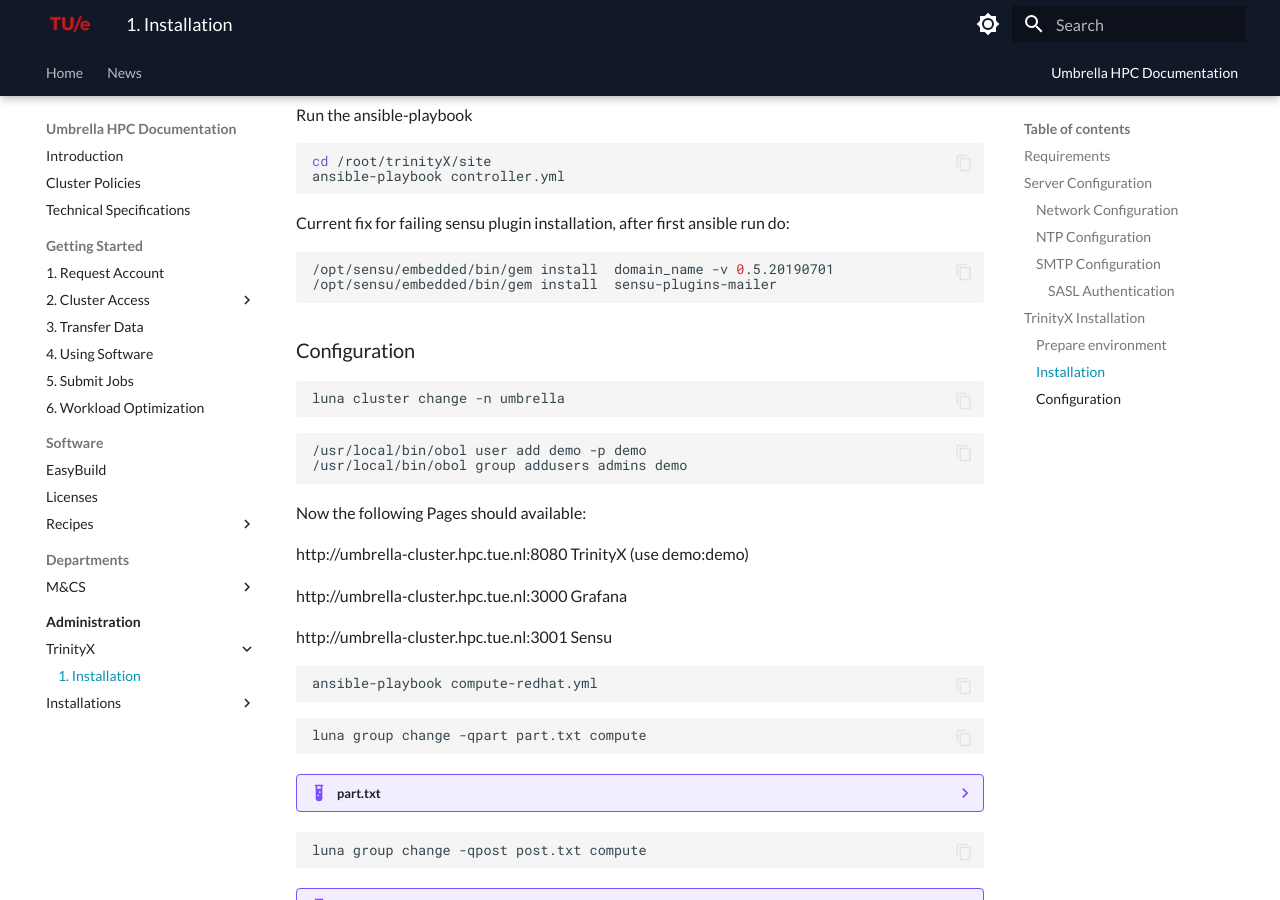
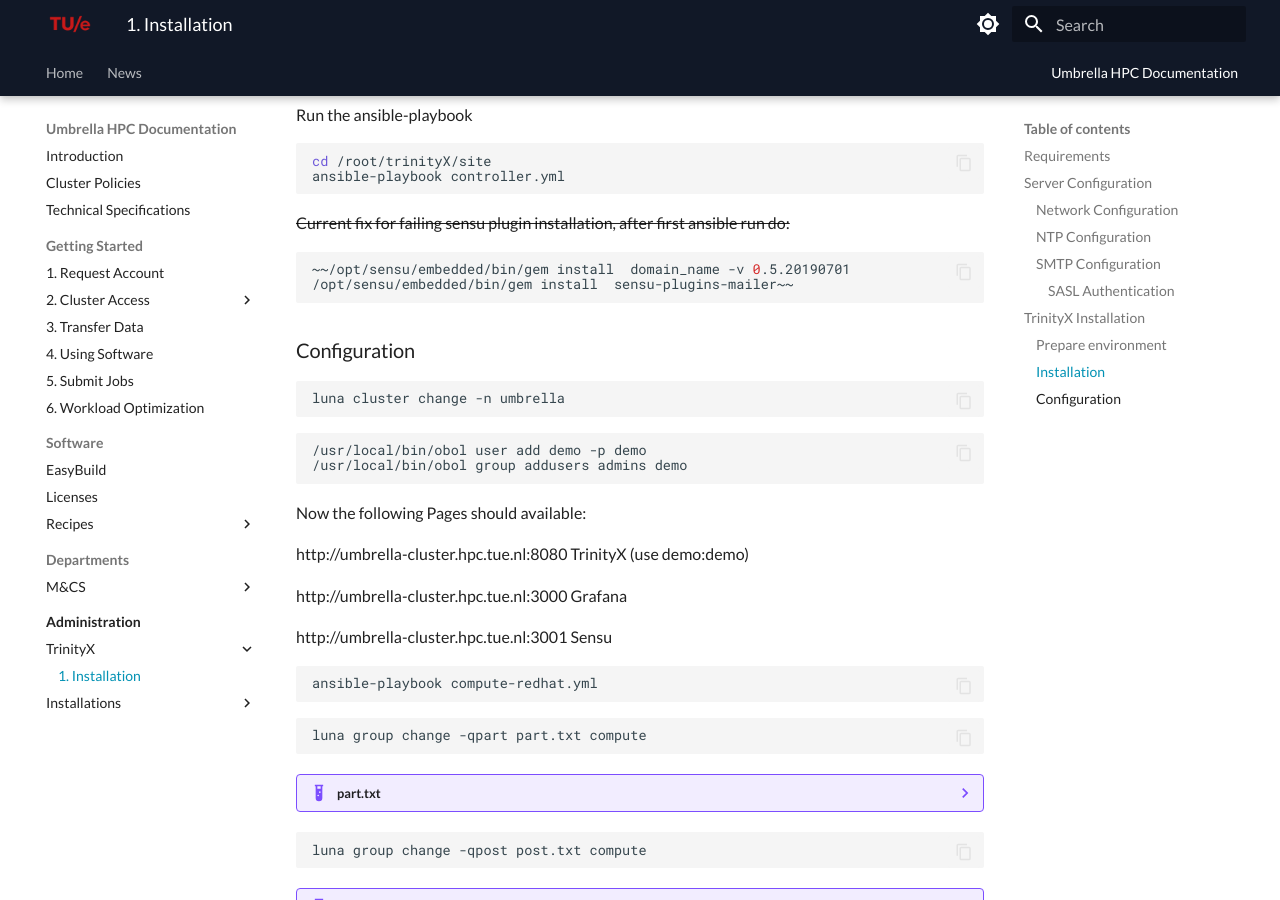
Before and after one commit to gferhpc/supercomputing.tue.nl, an MkDocs documentation site: the page built from pages/documentation/administration/trinityx/installation.md, in a window 1280 px wide and 900 px high, scrolled down 2921 px. Built offline with MkDocs 1.6.1 and Material for MkDocs 9.7.7, drawn with Linux system fonts in a browser that asks for light colours.

````diff
--- a/pages/documentation/administration/trinityx/installation.md
+++ b/pages/documentation/administration/trinityx/installation.md
@@ -211,10 +211,11 @@ Run the ansible-playbook
 cd /root/trinityX/site
 ansible-playbook controller.yml
 ```
-Current fix for failing sensu plugin installation, after first ansible run do:
+~~Current fix for failing sensu plugin installation, after first ansible run do:~~
 ```shell
-/opt/sensu/embedded/bin/gem install  domain_name -v 0.5.20190701
-/opt/sensu/embedded/bin/gem install  sensu-plugins-mailer
+~~/opt/sensu/embedded/bin/gem install  domain_name -v 0.5.20190701
+/opt/sensu/embedded/bin/gem install  sensu-plugins-mailer~~
+
 ```
 
 ### Configuration
````
